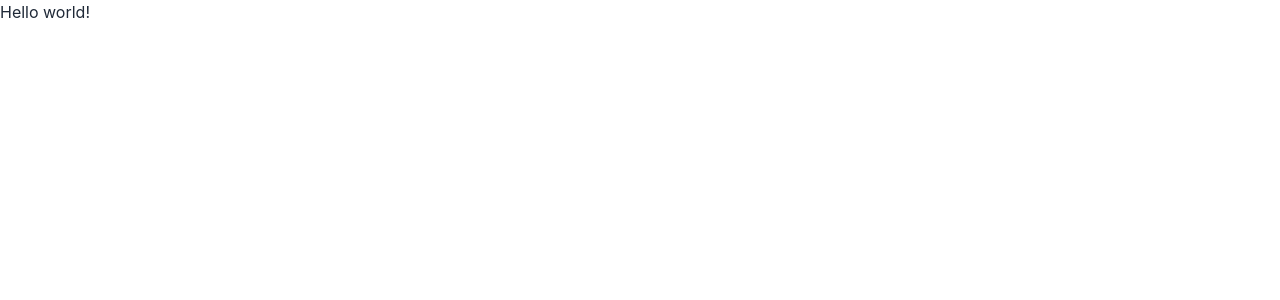
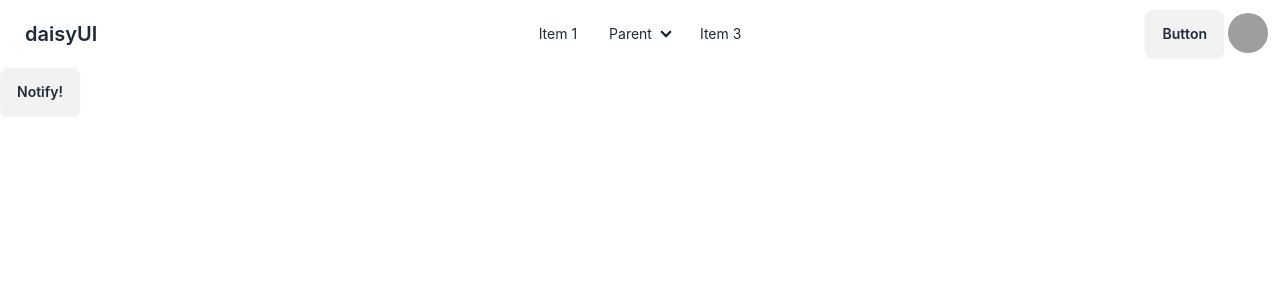
Before and after one commit to Marg0n/real_estate_react, a React (Vite) app: page / in a window 1280 px wide. Shown: the top 300 px of the page. Built offline with nearby package versions, Linux system fonts and the light colour scheme; grey boxes are pictures that could not be loaded.

Commit message:
added some simple folder and created Nav

```diff
--- a/src/main.jsx
+++ b/src/main.jsx
@@ -1,20 +1,16 @@
-import React from 'react'
-import ReactDOM from 'react-dom/client'
-import './index.css'
-import {
-  createBrowserRouter,
-  RouterProvider,
-} from "react-router-dom";
+import React from 'react';
+import ReactDOM from 'react-dom/client';
+import {  RouterProvider } from "react-router-dom";
+import './index.css';
+import { router } from './routes/Routes';
+import { ToastContainer } from 'react-toastify';
+import 'react-toastify/dist/ReactToastify.css';
 
-const router = createBrowserRouter([
-  {
-    path: "/",
-    element: <div>Hello world!</div>,
-  },
-]);
+
 
 ReactDOM.createRoot(document.getElementById('root')).render(
   <React.StrictMode>
     <RouterProvider router={router} />
+    <ToastContainer/>
   </React.StrictMode>,
 )
--- /dev/null
+++ b/src/pages/ErrorPage.jsx
@@ -0,0 +1,28 @@
+import { Link, useRouteError } from "react-router-dom";
+
+const ErrorPage = () => {
+
+    const error = useRouteError();
+    console.error(error);
+
+    return (
+        <div className="flex flex-col gap-6 min-h-screen justify-center items-center bg-rose-100">
+            <h1 className='text-error text-xl lg:text-3xl font-bold'>Oops!</h1>
+            <p className='text-error text-xl lg:text-3xl font-semibold'>Sorry, an unexpected error has occurred.</p>
+            <p className='text-error text-xl lg:text-3xl font-semibold'>
+                <i>{error.statusText || error.message}</i>
+            </p>
+            <Link
+                to='/'
+                className="relative inline-block px-4 py-2 font-medium group">
+                <span className="absolute inset-0 w-full h-full transition duration-200 ease-out transform translate-x-1 translate-y-1 bg-primary group-hover:-translate-x-0 group-hover:-translate-y-0"></span>
+                <span className="absolute inset-0 w-full h-full bg-white border-2 border-secondary group-hover:bg-primary"></span>
+                <span className="relative text-black group-hover:text-white">
+                    Go To Home
+                </span>
+            </Link>
+        </div>
+    );
+};
+
+export default ErrorPage;
--- /dev/null
+++ b/src/pages/Home/Home.jsx
@@ -0,0 +1,14 @@
+
+import { toast } from 'react-toastify';
+
+const Home = () => {
+
+    const notify = () => toast.info("Wow so easy!",{theme: "colored"});
+    return (
+        <div>
+            <button className='btn' onClick={notify}>Notify!</button>
+        </div>
+    );
+};
+
+export default Home;
--- /dev/null
+++ b/src/pages/Nav/Nav.jsx
@@ -0,0 +1,64 @@
+
+
+const Nav = () => {
+    return (
+        <div className="navbar bg-base-100">
+            <div className="navbar-start">
+                <div className="dropdown">
+                    <div tabIndex={0} role="button" className="btn btn-ghost lg:hidden">
+                        <svg xmlns="http://www.w3.org/2000/svg" className="h-5 w-5" fill="none" viewBox="0 0 24 24" stroke="currentColor"><path strokeLinecap="round" strokeLinejoin="round" strokeWidth="2" d="M4 6h16M4 12h8m-8 6h16" /></svg>
+                    </div>
+                    <ul tabIndex={0} className="menu menu-sm dropdown-content mt-3 z-[1] p-2 shadow bg-base-100 rounded-box w-52">
+                        <li><a>Item 1</a></li>
+                        <li>
+                            <a>Parent</a>
+                            <ul className="p-2">
+                                <li><a>Submenu 1</a></li>
+                                <li><a>Submenu 2</a></li>
+                            </ul>
+                        </li>
+                        <li><a>Item 3</a></li>
+                    </ul>
+                </div>
+                <a className="btn btn-ghost text-xl">daisyUI</a>
+            </div>
+            <div className="navbar-center hidden lg:flex">
+                <ul className="menu menu-horizontal px-1">
+                    <li><a>Item 1</a></li>
+                    <li>
+                        <details>
+                            <summary>Parent</summary>
+                            <ul className="p-2">
+                                <li><a>Submenu 1</a></li>
+                                <li><a>Submenu 2</a></li>
+                            </ul>
+                        </details>
+                    </li>
+                    <li><a>Item 3</a></li>
+                </ul>
+            </div>
+            <div className="navbar-end">
+                <a className="btn">Button</a>
+                <div className="dropdown dropdown-end">
+      <div tabIndex={0} role="button" className="btn btn-ghost btn-circle avatar">
+        <div className="w-10 rounded-full">
+          <img alt="Tailwind CSS Navbar component" src="https://daisyui.com/images/stock/photo-1534528741775-53994a69daeb.jpg" />
+        </div>
+      </div>
+      <ul tabIndex={0} className="menu menu-sm dropdown-content mt-3 z-[1] p-2 shadow bg-base-100 rounded-box w-52">
+        <li>
+          <a className="justify-between">
+            Profile
+            <span className="badge">New</span>
+          </a>
+        </li>
+        <li><a>Settings</a></li>
+        <li><a>Logout</a></li>
+      </ul>
+    </div>
+            </div>
+        </div>
+    );
+};
+
+export default Nav;
--- /dev/null
+++ b/src/pages/Root.jsx
@@ -0,0 +1,17 @@
+
+
+import { Outlet } from "react-router-dom";
+import Nav from './Nav/Nav';
+
+const Root = () => {
+
+
+    return (
+        <div>
+            <Nav />
+            <Outlet />
+        </div>
+    );
+};
+
+export default Root;
--- /dev/null
+++ b/src/routes/Routes.jsx
@@ -0,0 +1,18 @@
+import { createBrowserRouter } from "react-router-dom";
+import Root from "../pages/Root";
+import ErrorPage from "../pages/ErrorPage";
+import Home from "../pages/Home/Home";
+
+export const router = createBrowserRouter([
+    {
+      path: "/",
+      element: <Root/>,
+      errorElement: <ErrorPage/>,
+      children: [
+        {
+            path: "/",
+            element: <Home />,
+        }
+      ]
+    },
+  ]);
```
